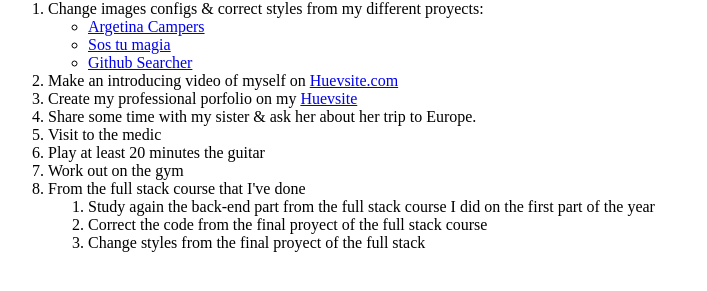
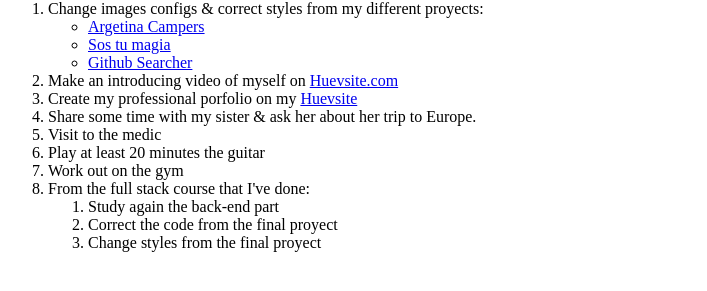
Before and after one commit to tomasdeluca1/html-web-brainnest-repo, a plain HTML site: page pages/lists/toDo.html in a window 1280 px wide. Shown: the part 103-394 px from the top of the page, without its empty margins (0-707 px from the left). Drawn offline with Linux system fonts and the light colour scheme.

Commit message:
change on to do list

```diff
--- a/pages/lists/toDo.html
+++ b/pages/lists/toDo.html
@@ -34,16 +34,16 @@
             Work out on the gym
         </li>
         <li>
-            From the full stack course that I've done
+            From the full stack course that I've done:
             <ol>
                 <li>
-                    Study again the back-end part from the full stack course I did on the first part of the year
+                    Study again the back-end part
                 </li>
                 <li>
-                    Correct the code from the final proyect of the full stack course
+                    Correct the code from the final proyect
                 </li>
                 <li>
-                    Change styles from the final proyect of the full stack
+                    Change styles from the final proyect
                 </li>
             </ol>
         </li>
```
Also changed, not shown: 1 other file.
